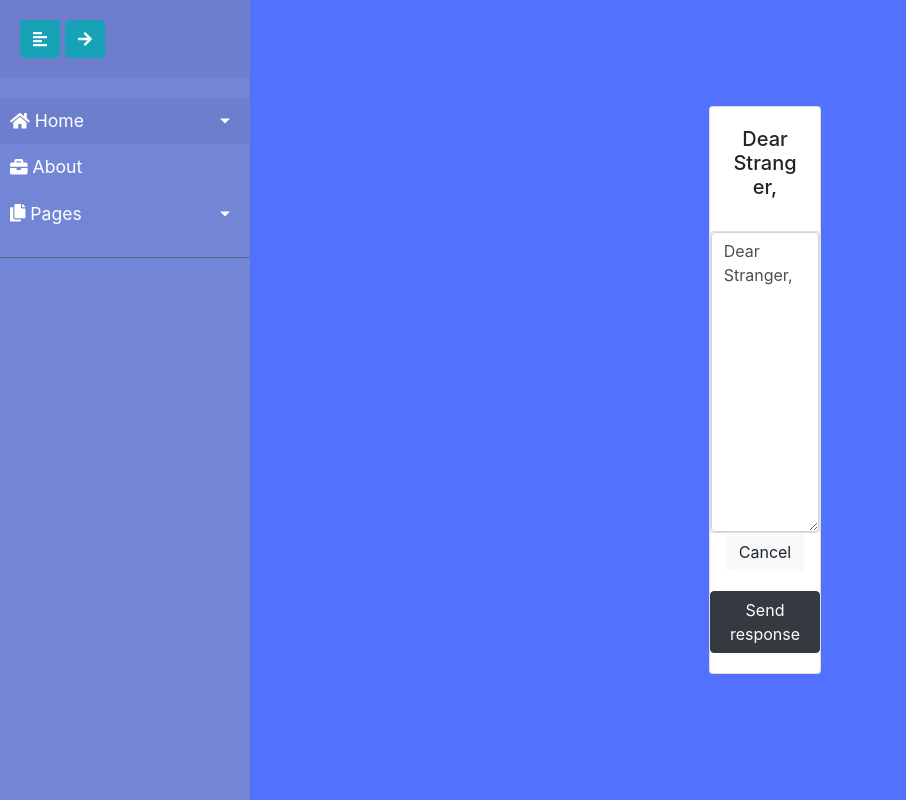
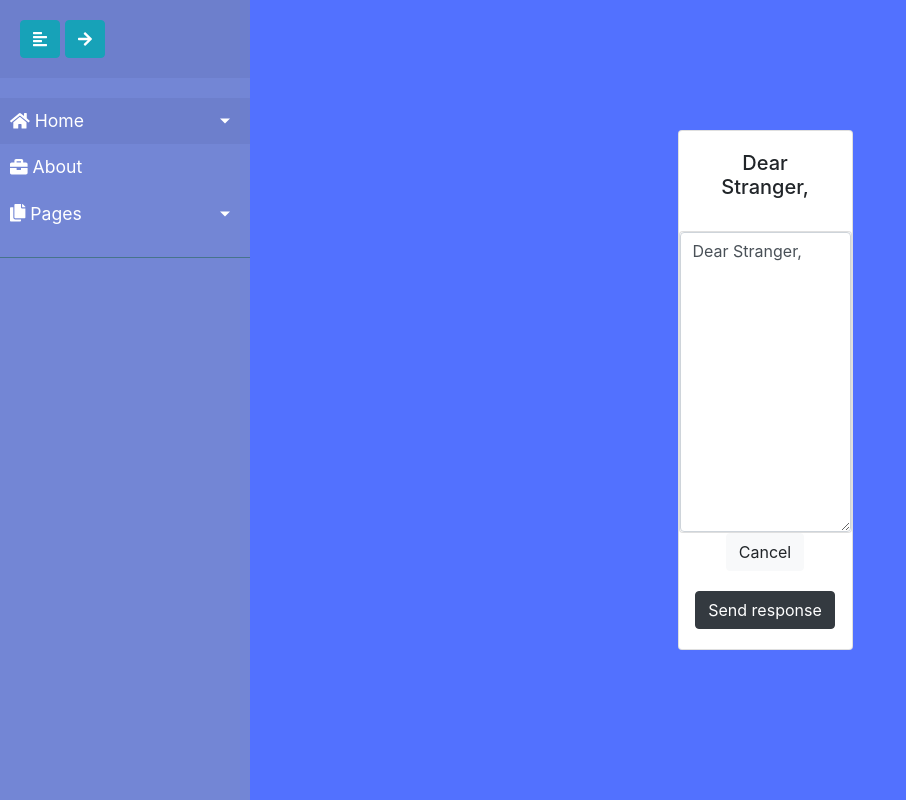
Before and after one commit to rachel58yang/OxfordDigiton2020, a Django app: template letters/templates/letters/response.html in a window 1280 px wide. Shown: the whole page, without its empty margins (0-906 px from the left). Run offline with Django 3.2, Linux system fonts and the light colour scheme; the template is opened without the code that fills it, so the values that code supplies are empty; some libraries are stand-ins or nearby versions.

Commit message:
i forget

```diff
--- a/letters/templates/letters/add_letter.html
+++ b/letters/templates/letters/add_letter.html
@@ -3,10 +3,13 @@
 <div style="text-align: center;">
     <h2 style="margin-top: 10%;">Welcome to Quill!</h2>
     <h6 style="margin-bottom: 20px;">What's on your mind today?</h6>
-    <div class="d-flex justify-content-center" style="margin-bottom: 20px;">
+    <div style="margin-bottom: 20px; width: 500px;">
         <textarea class="form-control" style="height: 300px;" id="exampleFormControlTextarea1" rows="3">Dear Stranger,</textarea>
     </div>
     <a href="/letters" type="button" class="btn btn-light" style="margin-bottom: 20px;">Find New Quill Pal</a>
     <a href="#" type="button" class="btn btn-dark" style="margin-bottom: 20px;">Send Letter</a>
+    <!-- <div class="alert alert-danger" role="alert">
+        <strong>Whoops!</strong> You've reached your limit on letters written today.
+    </div> -->
 </div>
 {% endblock %}
--- a/letters/templates/letters/response.html
+++ b/letters/templates/letters/response.html
@@ -1,7 +1,7 @@
 {% extends 'letters/home.html' %}
 {% block content %}
     <div class="d-flex justify-content-center" style="margin-bottom: 20px;">
-        <div class="card" style="width: 45%;">
+        <div class="card" style="width: 70%;">
             <div class="card-body">
             <h5 class="card-title">Dear Stranger,</h5>
             <p class="card-text">{{letter.text}}</p>
--- a/letters/templates/letters/view_letters.html
+++ b/letters/templates/letters/view_letters.html
@@ -1,7 +1,7 @@
 {% extends 'letters/home.html' %}
 {% block content %}
     <div class="d-flex justify-content-center" style="margin-bottom: 20px;">
-        <div class="card" style="width: 45%;">
+        <div class="card" style="width: 70%;">
             <div class="card-body">
             <h5 class="card-title">Dear Stranger,</h5>
             <p class="card-text">{{ letter.text }}</p>
```
Also changed, not shown: letters/templates/letters/account_info.html (added).
